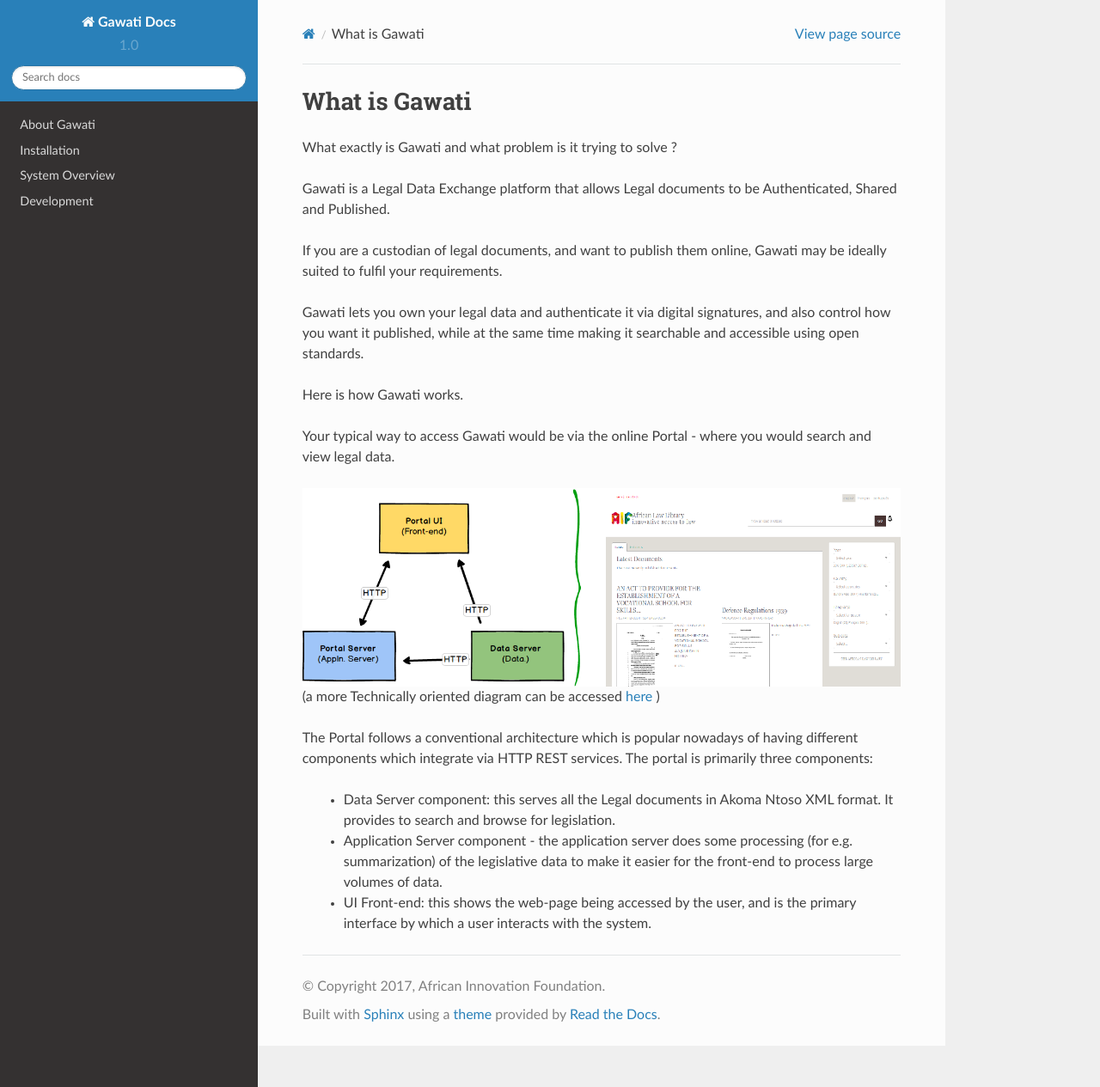
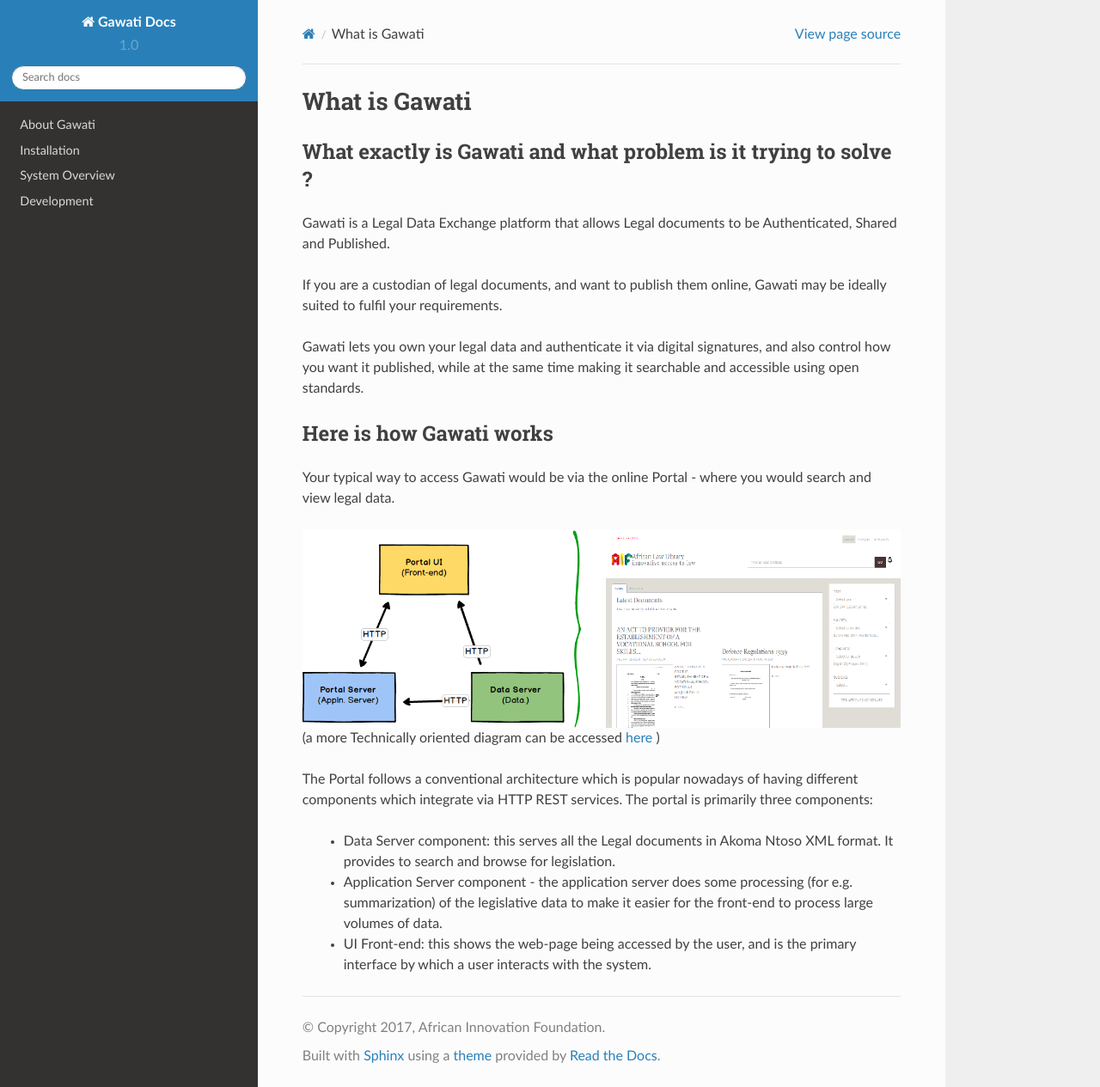
Before and after one commit to gawati/gawati-docs, a Sphinx documentation site: the page built from docs/source/what-is-gawati.rst, in a window 1280 px wide and 1265 px high. Shown: the whole window at 86% size. Built offline with Sphinx 7.4.7 and the Read the Docs theme 2.0.0, drawn with Linux system fonts in a browser that asks for light colours.

Commit message:
Adding headings

```diff
--- a/docs/source/what-is-gawati.rst
+++ b/docs/source/what-is-gawati.rst
@@ -2,6 +2,7 @@ What is Gawati
 ##############
 
 What exactly is Gawati and what problem is it trying to solve ?
+===============================================================
 
 Gawati is a Legal Data Exchange platform that allows Legal documents to be Authenticated, Shared and Published.
 
@@ -9,7 +10,8 @@ If you are a custodian of legal documents, and want to publish them online, Gawa
 
 Gawati lets you own your legal data and authenticate it via digital signatures, and also control how you want it published, while at the same time making it searchable and accessible using open standards.
 
-Here is how Gawati works.
+Here is how Gawati works
+========================
 
 Your typical way to access Gawati would be via the online Portal - where you would search and view legal data.
 
```
